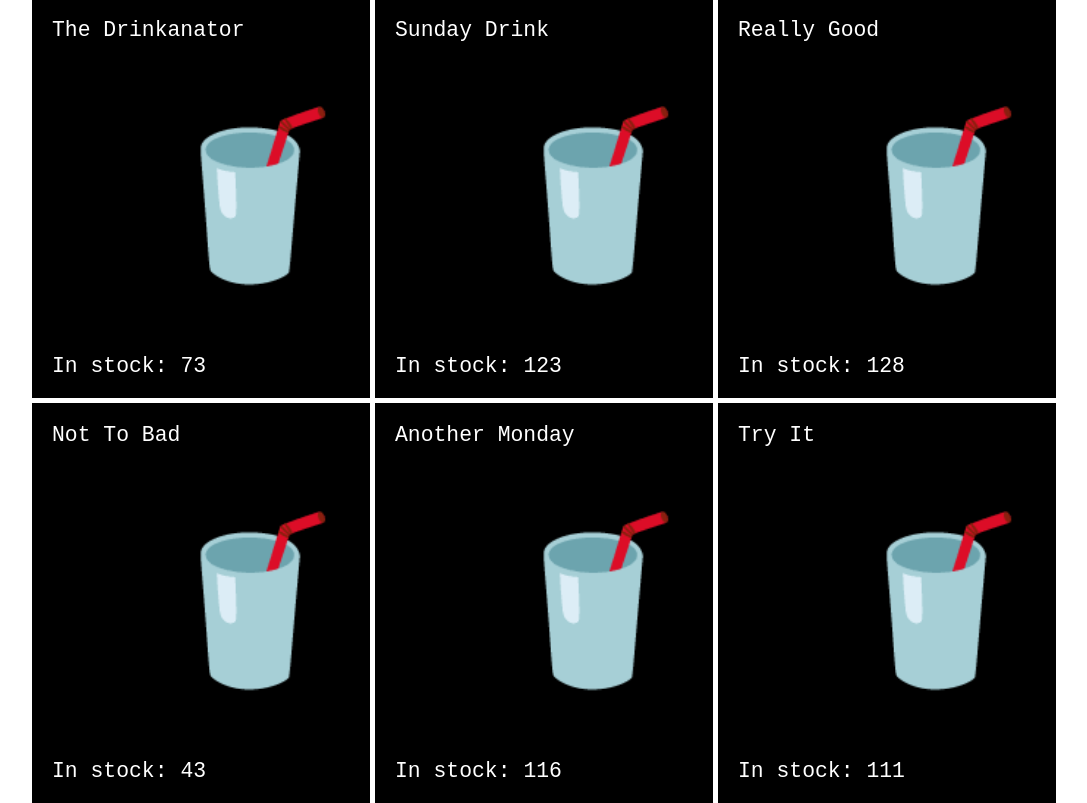
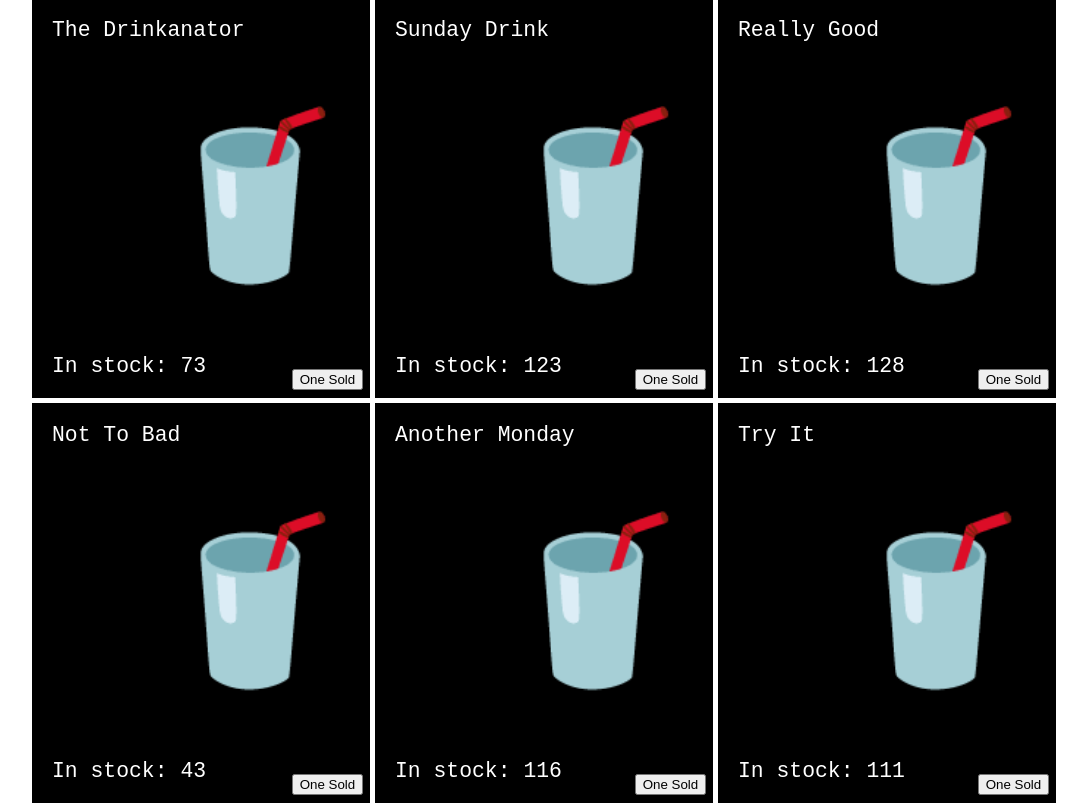
Before and after one commit to dcouch440/kombucha-shop-redux, a React (Create React App) app: page /drinks in a window 1280 px wide. Shown: the whole page, without its empty margins (96-1183 px from the left). Built offline with nearby package versions, Linux system fonts and the light colour scheme.

Commit message:
add findIndex to array

```diff
--- a/src/Components/Kombucha.js
+++ b/src/Components/Kombucha.js
@@ -64,23 +64,41 @@ const Drink = styled.button`
   }
 `
 
-const Kombucha = ({kombuchas}) => {
+const StockButton = styled.button`
+  z-index: 9998;
+  position: absolute;
+  right: 2%;
+  bottom: 2%;
+`
+
+const Kombucha = ({kombuchas, stockRemoval}) => {
 
   const [modal, setModal] = useState(false)
   const [show, setShow] = useState('');
 
-  const handleClick = (id) => {
-    id&& setShow(id);
-    setModal(prev => !prev);
+  const handleClick = (e, id) => {
+    if (e.target.name !== 'remove-stock')
+    {
+      id&& setShow(id);
+      setModal(prev => !prev);
+    }
+  }
+
+  const handleStockChange = (id) => {
+    stockRemoval(id)
   }
 
   const displayDrink = () => kombuchas.filter(drink => drink.id === show)[0]
 
   const kombuchaDisplay = kombuchas.map(drink => (
-    <Drink onClick={() => handleClick(drink.id)} >
+    <Drink onClick={(e) => handleClick(e,drink.id)} >
       <div className="name">{drink.name}</div>
       <div className="stock">In stock: {drink.stock}</div>
+
       <div className="drink">🥤</div>
+      <StockButton name="remove-stock" onClick={() => handleStockChange(drink.id)}>
+        One Sold
+      </StockButton>
     </Drink>
   ))
 
--- a/src/Components/Shop.js
+++ b/src/Components/Shop.js
@@ -24,13 +24,25 @@ class Shop extends Component
     }))
   }
 
+  handleStockRemove = (drink) => {
+    console.log(drink)
+    const findDrink = (find) => find.id === drink
+    const index = this.state.drinks.findIndex(findDrink)
+    this.setState(prev => ({
+      ...prev,
+      drinks: [
+        ...prev.drinks,
+        prev.drinks[index] = prev.drinks[index].stock -= 1
+      ]
+    }))
+  }
+
   render()
   {
-    console.log(this.state.drinks);
     return (
       <Switch>
         <Route exact path={'/drinks'}>
-          <Kombucha kombuchas={this.state.drinks} />
+          <Kombucha kombuchas={this.state.drinks} stockRemoval={this.handleStockRemove}/>
         </Route>
         <Route exact path={'/drinks/new'}>
           <DrinkForm getFormValues={this.getFormValues} />
```
